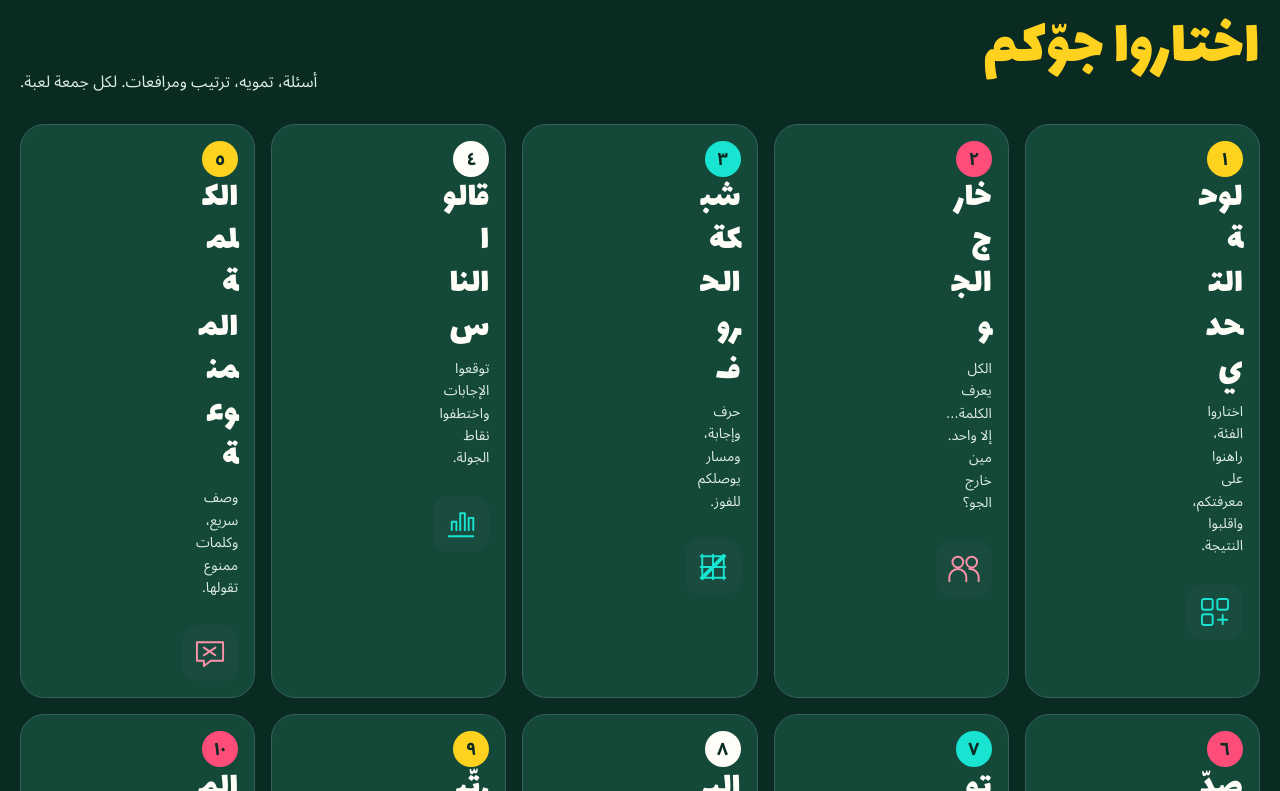
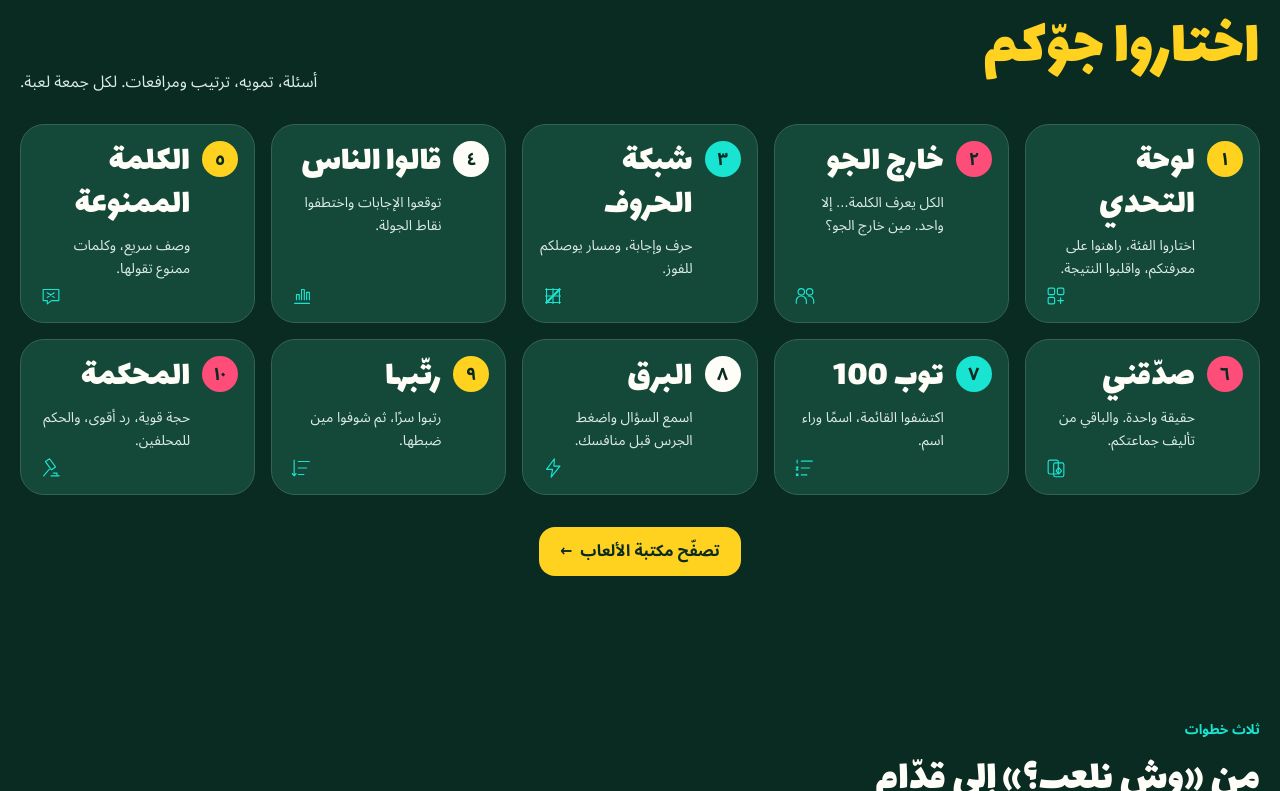
Before and after one commit to 7assan-0/quddam, a Next.js app in the folder qalba-platform/: page / in a window 1280 px wide. Shown: the part 1029-1820 px from the top of the page. Built offline with nearby package versions, Linux system fonts and the light colour scheme; no server answers.

Commit message:
style(design): retain full-card focusable link within game articles

```diff
--- a/qalba-platform/src/styles/quddam.css
+++ b/qalba-platform/src/styles/quddam.css
@@ -194,10 +194,12 @@ body:has(.quddam-sun-hero) .header .account-menu>div { color:var(--color-text-in
 .quddam-game-number--1 { background:var(--color-secondary); }
 .quddam-game-number--2 { background:var(--color-accent-turquoise); }
 .quddam-game-number--3 { background:var(--color-bg); }
+.quddam-home-game { display:block; padding:0; }
+.quddam-home-game-link { display:grid; grid-template-columns:36px minmax(0,1fr); align-content:start; align-items:start; gap:var(--space-3); min-height:120px; padding:var(--space-4); border-radius:inherit; }
 .quddam-home-game-copy { display:grid; gap:var(--space-2); padding-bottom:26px; min-width:0; }
 .quddam-home-game-copy strong { font:400 36px/1.2 var(--font-display); overflow-wrap:anywhere; }
 .quddam-home-game-copy small { color:var(--neutral-200); font-size:var(--text-body-sm); line-height:1.6; }
-.quddam-home-game>.game-emblem { position:absolute; inset-inline-end:var(--space-4); bottom:var(--space-3); width:28px; height:28px; padding:2px; background:transparent; color:var(--color-accent-turquoise); }
+.quddam-home-game-link>.game-emblem { position:absolute; inset-inline-end:var(--space-4); bottom:var(--space-3); width:28px; height:28px; padding:2px; background:transparent; color:var(--color-accent-turquoise); }
 .home-games-action { display:flex; justify-content:center; margin-top:var(--space-8); }
 
 /* Reusable round indicator and state-derived timer ring. */
```
